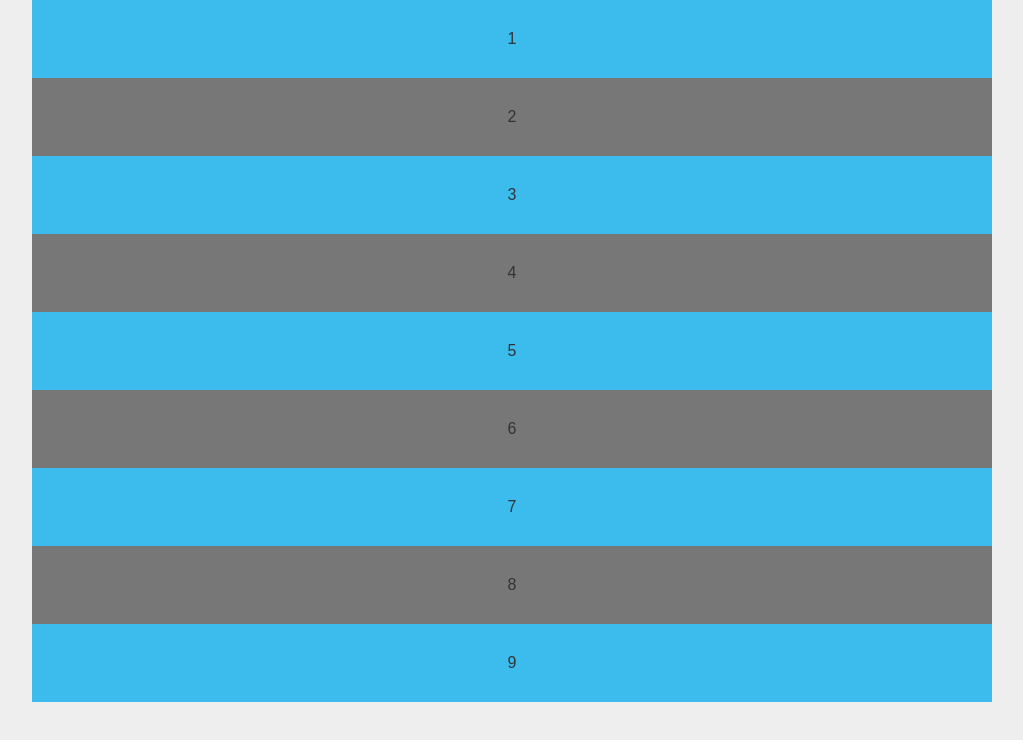
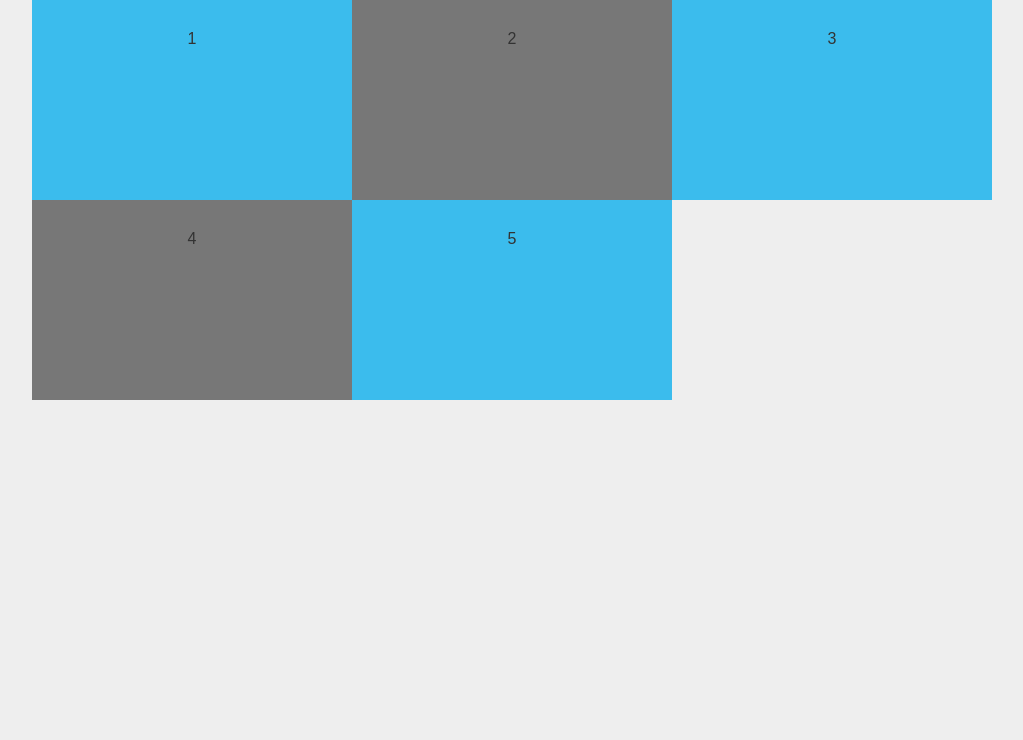
Before and after one commit to ZbigniewKulczynski1984/css_9_8_22, a plain HTML site: page index.html in a window 1280 px wide. Shown: the whole page, without its empty margins (128-1151 px from the left). Drawn offline with Linux system fonts and the light colour scheme.

Commit message:
index and style modified

```diff
--- a/CSS/style.css
+++ b/CSS/style.css
@@ -159,6 +159,9 @@ body {
 }
 
 #content{
+    display:grid;
+    grid-template-columns: repeat(3, 1fr);
+    grid-auto-rows: minmax(200px, auto);
     max-width: 960px;
     margin: 0 auto;
 }
--- a/index.html
+++ b/index.html
@@ -5,20 +5,17 @@
     <meta http-equiv="X-UA-Compatible" content="IE=edge">
     <meta name="viewport" content="width=device-width, initial-scale=1.0">
     <link rel="stylesheet" type="text/css" href="css/style.css">
-    <title>CSS for begginers</title>
+    <title>CSS for begginers/Grid</title>
 </head>
 <body>
 
     <div id="content">
-        <div>1</div>
-        <div>2</div>
-        <div>3</div>
-        <div>4</div>
-        <div>5</div>
-        <div>6</div>
-        <div>7</div>
-        <div>8</div>
-        <div>9</div>
+        <div class="one">1</div>
+        <div class="two">2</div>
+        <div class="three">3</div>
+        <div class="four">4</div>
+        <div class="five">5</div>
+
     </div>
 
 
```
